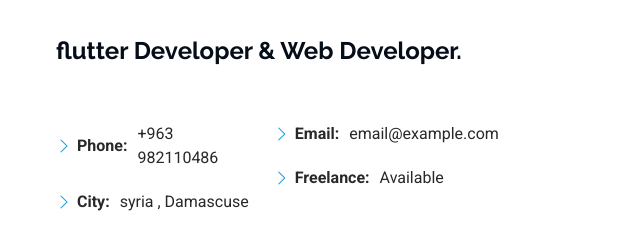
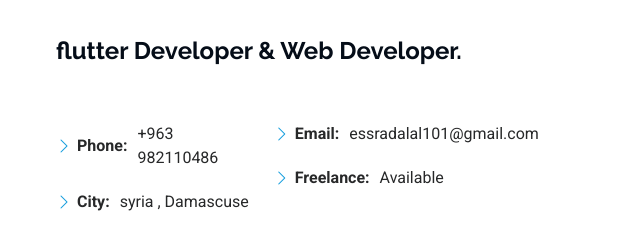
Before and after one commit to EsraaDalal/portfolio-project, a plain HTML site: page index.html in a window 1280 px wide. Shown: the part 989-1225 px from the top of the page, 256-896 px from the left. Drawn offline with Linux system fonts and the light colour scheme.

Commit message:
Update UI and fix bugs

```diff
--- a/index.html
+++ b/index.html
@@ -104,7 +104,7 @@
               </div>
               <div class="col-lg-6">
                 <ul>
-                  <li><i class="bi bi-chevron-right"></i> <strong>Email:</strong> <span>email@example.com</span></li>
+                  <li><i class="bi bi-chevron-right"></i> <strong>Email:</strong> <span>essradalal101@gmail.com</span></li>
                   <li><i class="bi bi-chevron-right"></i> <strong>Freelance:</strong> <span>Available</span></li>
                 </ul>
               </div>
```
